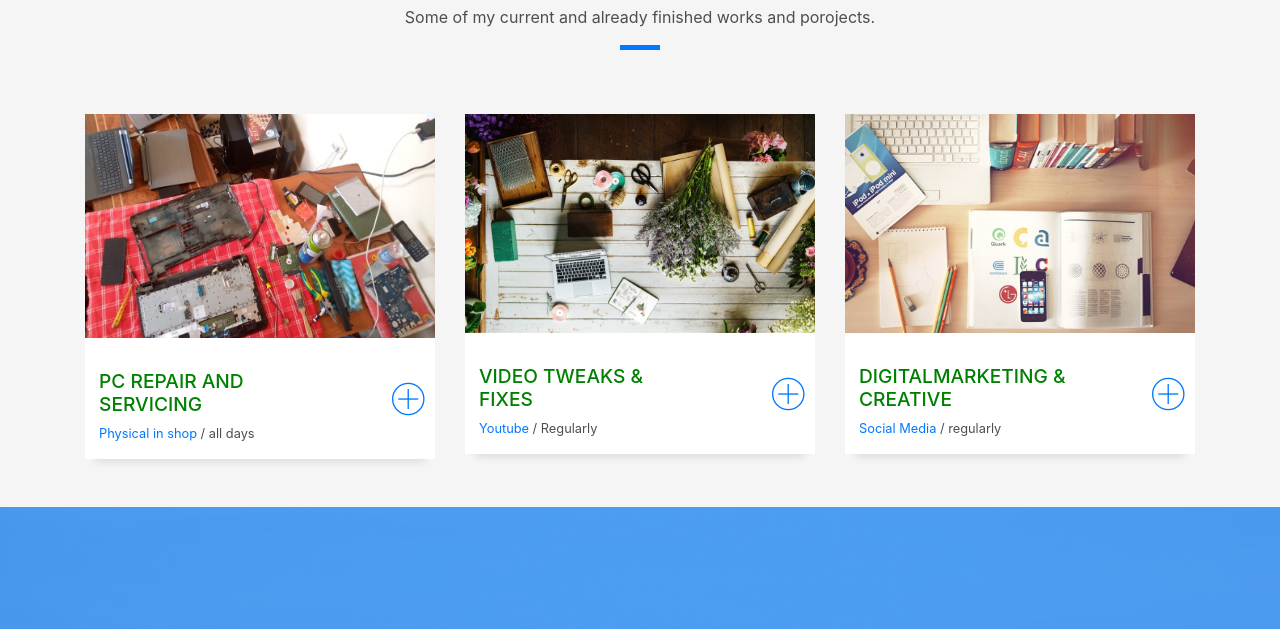
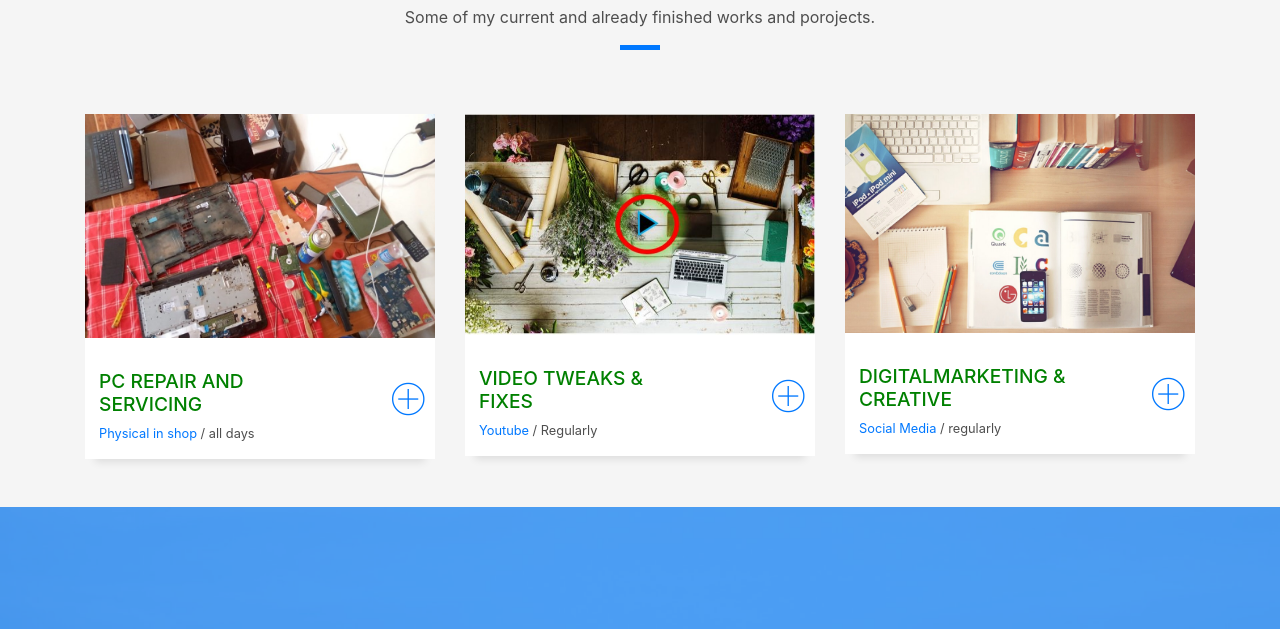
Before and after one commit to Dankivuti/dankivuti.github.io, a plain HTML site: page index.html in a window 1280 px wide. Shown: the part 3273-3902 px from the top of the page. Drawn offline with Linux system fonts and the light colour scheme; files whose address does not match are found by name.

Commit message:
video image link

```diff
--- a/index.html
+++ b/index.html
@@ -356,9 +356,9 @@
 
           <div class="col-md-4">
             <div class="work-box">
-              <a href="assets/img/work-5.jpg" data-gall="portfolioGallery" class="venobox">
+              <a href="assets/img/work-1.png" data-gall="portfolioGallery" class="venobox">
                 <div class="work-img">
-                  <img src="assets/img/work-5.JPG" alt="" class="img-fluid">
+                  <img src="assets/img/work-1.png" alt="" class="img-fluid">
                 </div>
 
                 <div class="work-content">
```
